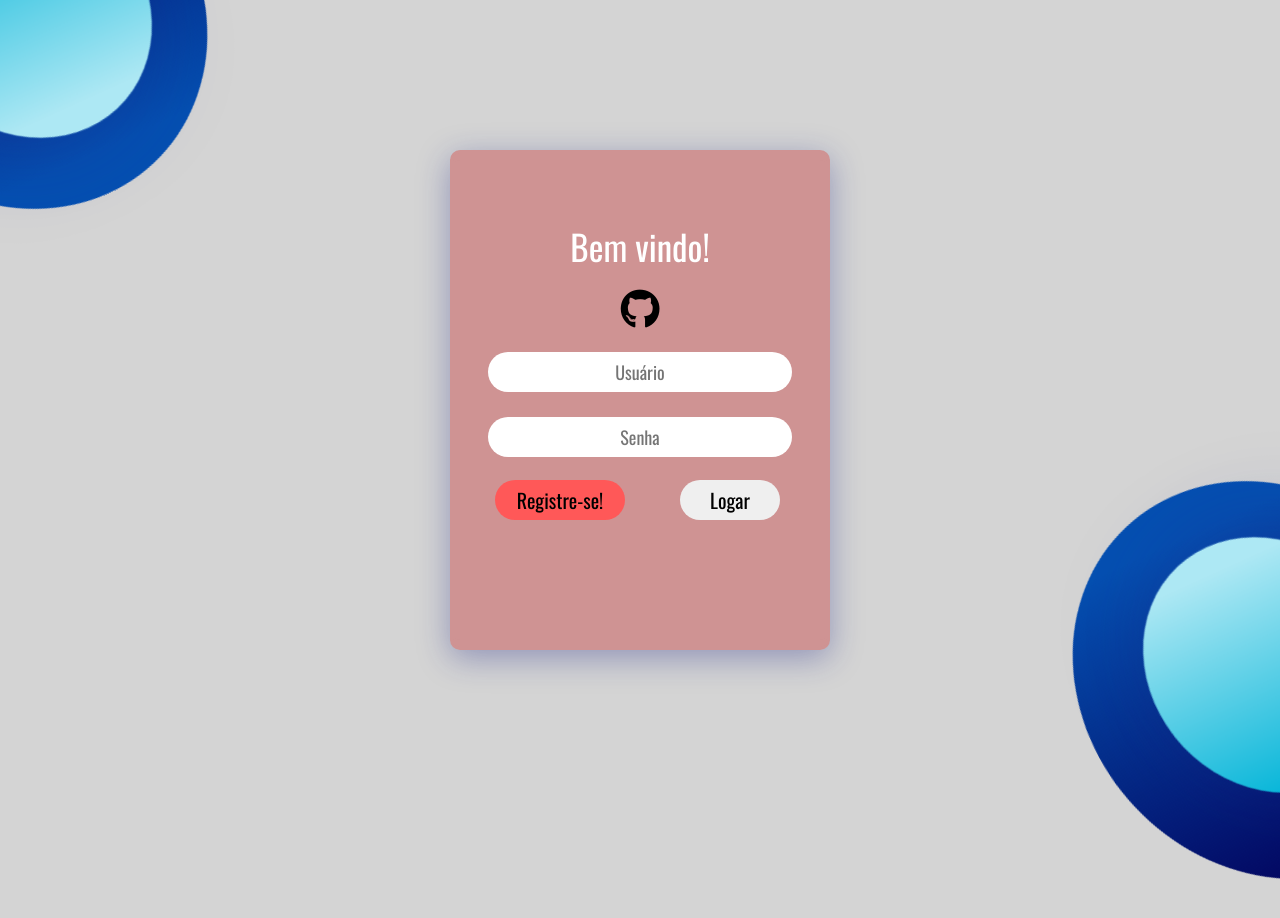
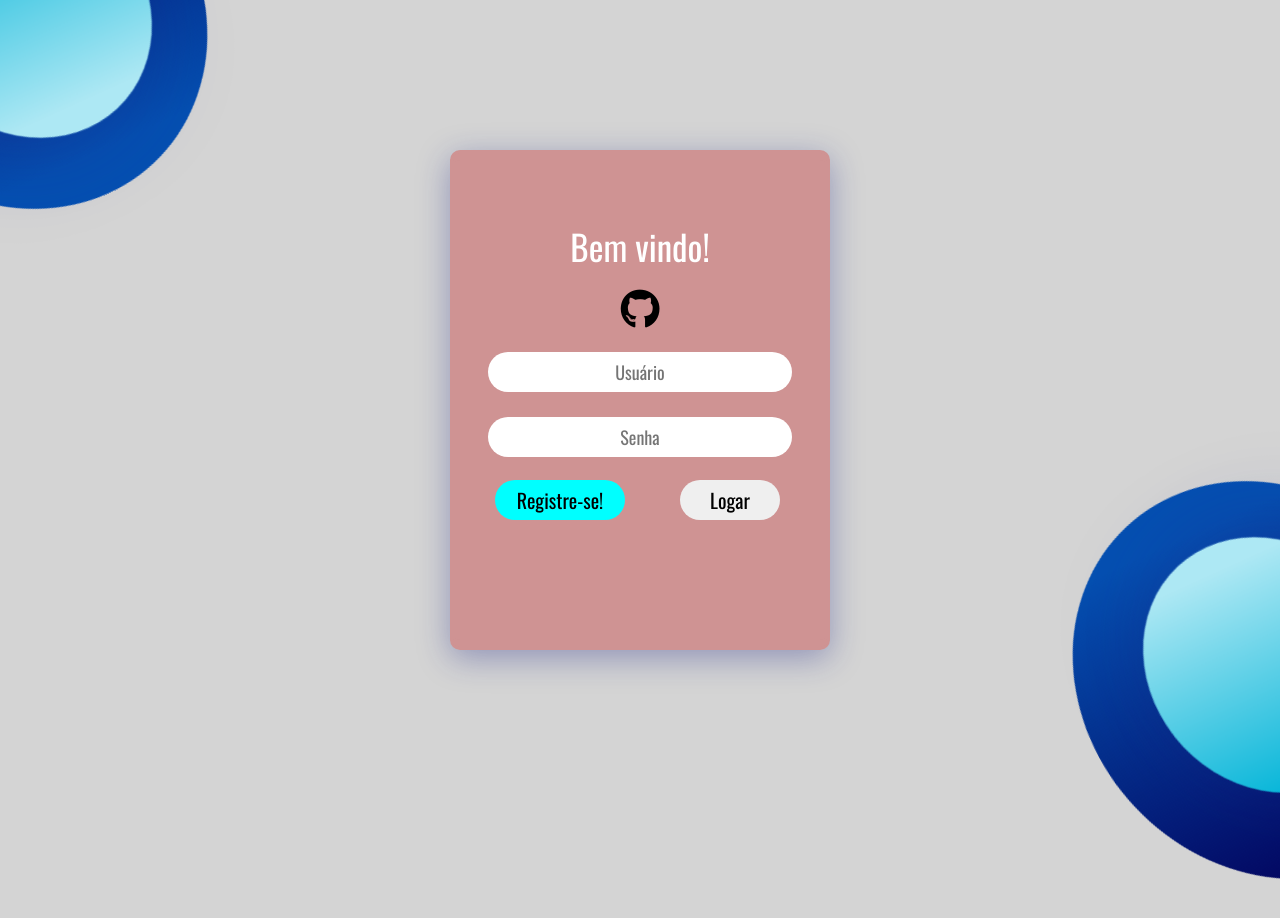
Before and after one commit to ImStizy/Sistema-Simples-de-Login, a plain HTML site: page index.html in a window 1280 px wide. In both pictures the pointer is over the button "Registre-se!". Shown: the top 918 px of the page. Drawn offline with nearby package versions, Linux system fonts and the light colour scheme.

Commit message:
Mudando estilo do botão de registro

```diff
--- a/style.css
+++ b/style.css
@@ -189,7 +189,7 @@ html{
     transition: 0.6s ease-in-out;
 }
 .RegistrarBTN:hover{
-    background: rgb(255, 88, 88);
+    background: cyan;
 }
 
 .Github1{
```
